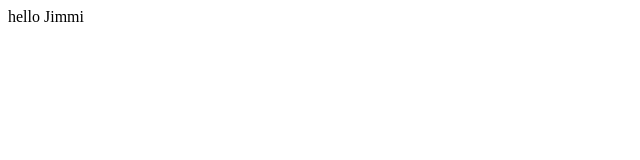
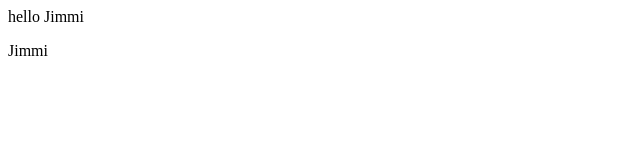
Before and after one commit to jimmijameslinux/react-social-media, a plain HTML site: page index.html in a window 1280 px wide. Shown: the full height of the page, 0-640 px from the left. Drawn offline with Linux system fonts and the light colour scheme.

Commit message:
Added p tag Jimmi

```diff
--- a/index.html
+++ b/index.html
@@ -8,5 +8,6 @@
 </head>
 <body>
     <div>hello Jimmi</div>
+    <p>Jimmi</p>
 </body>
 </html>
```
